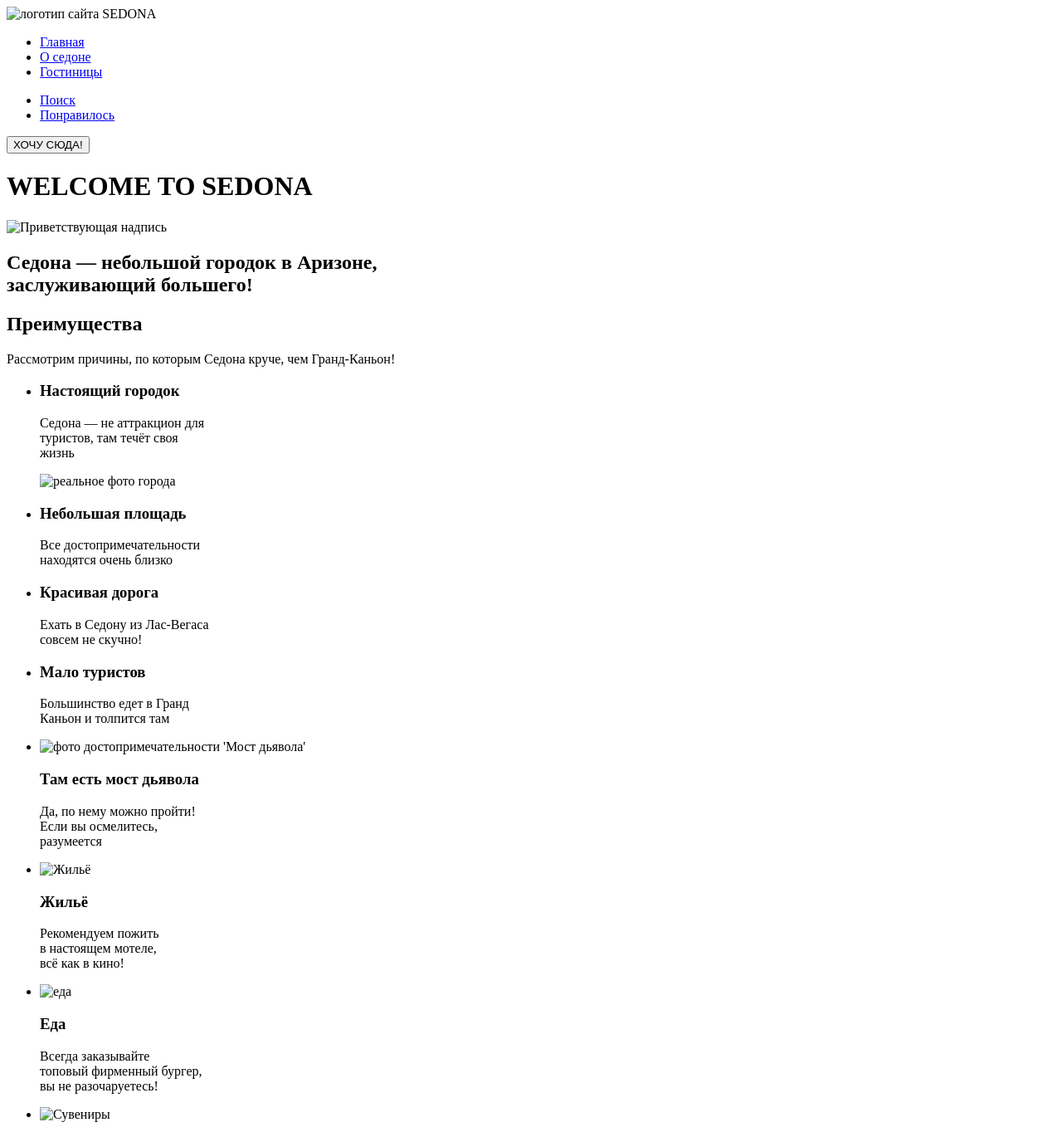
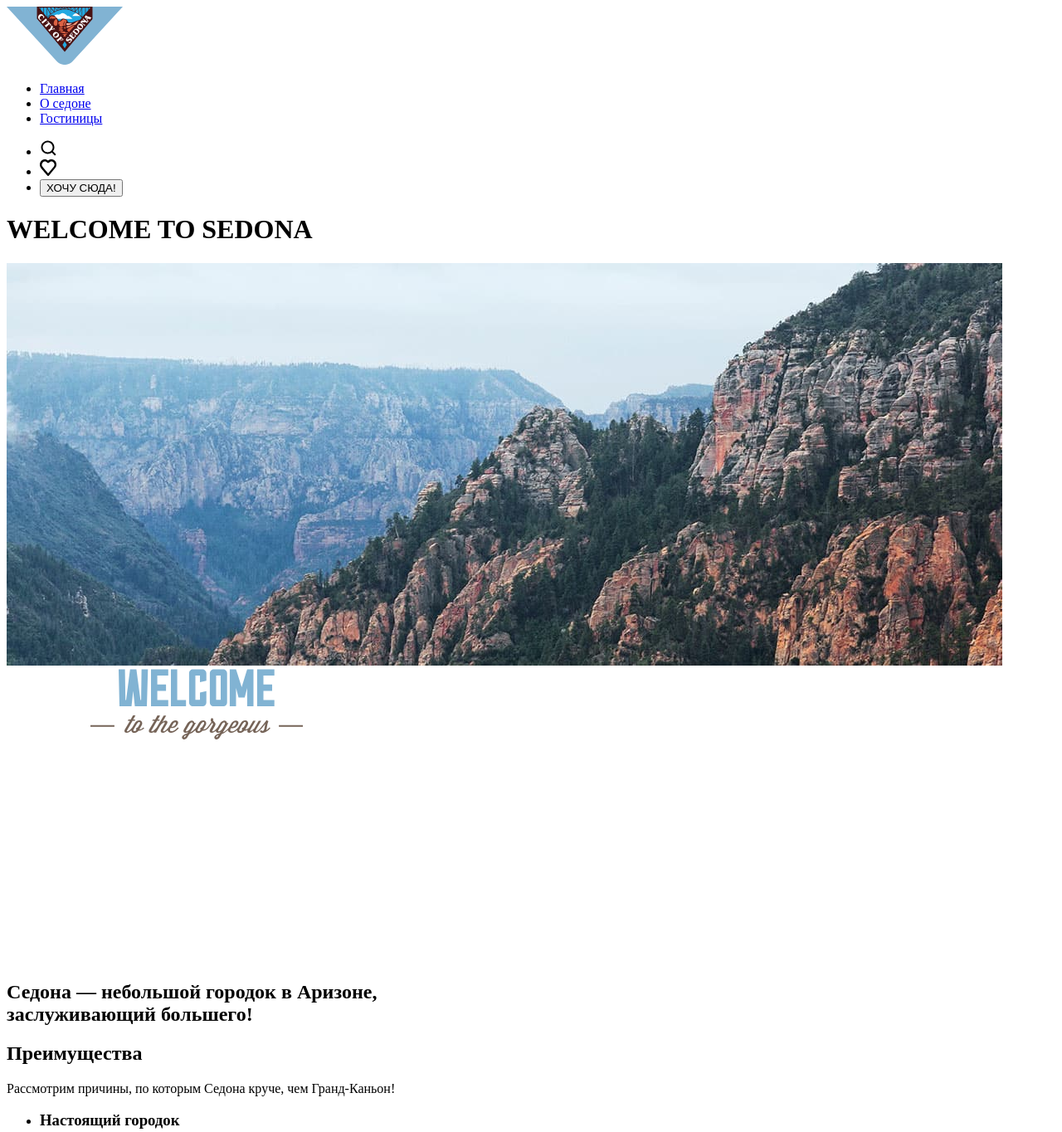
Before and after one commit to htmlacademy-htmlcss/1894105-sedona-35, a plain HTML site: page index.html in a window 1280 px wide. Shown: the top 1364 px of the page at 83% size. Drawn offline with Linux system fonts and the light colour scheme.

Commit message:
Графика для всех страниц

```diff
--- a/index.html
+++ b/index.html
@@ -8,7 +8,7 @@
     <header class="main-header">
       <nav class="navigation">
         <a>
-        <img src="header-logo" alt="логотип сайта SEDONA">
+        <img src="img/logo.svg" width="140" height="70" alt="логотип сайта SEDONA">
         </a>
         <ul class="nav-list">
           <li class="nav-item">
@@ -22,26 +22,33 @@
           </li>
         </ul>
 
-        <ul class="nav-list nav-user">
-          <li class="nav-item">
+        <ul>
+          <li>
             <a class="header-nav-link" href="#">
-              <span class="visually-hidden">Поиск</span>
+              <img src="img/search.svg" width="20" height="20" alt="поиск">
             </a>
           </li>
-          <li class="nav-item">
+
+          <li>
             <a class="header-nav-link" href="#">
-              <span class="visually-hidden">Понравилось</span>
+              <img src="img/Vector.svg" alt="Понравилось" width="20" height="20">
             </a>
           </li>
-        </ul>
+
+          <li>
         <a class="header-nav-link" href="#">
           <button class="button">ХОЧУ СЮДА!</button>
-        </a>
+          </a>
+          </li>
+        </ul>
+
       </nav>
     </header>
     <main class="main-index">
       <h1 class="visually-hidden">WELCOME TO SEDONA</h1>
-      <img class="logo"src="" alt="Приветствующая надпись">
+      <img src="img/index-background.jpg" width="
+      1200" height="485" alt="Фон приветствующей надписи">
+      <img src="img/welcome.svg" width="458" height="352" alt="Приветствующая надпись">
       <section class="main-1">
         <h2 class="main-sedona">Седона — небольшой городок в Аризоне,
         <br>заслуживающий большего!</h2>
@@ -57,7 +64,7 @@
             <p class="advantages-description">Седона — не аттракцион для
               <br>туристов, там течёт своя
               <br>жизнь</p>
-              <img class="city" src="#" alt="реальное фото города">
+              <img class="city" src="img/photo-1.jpg" width="800" height="384" alt="реальное фото города">
           </li>
 
           <li class="advantages-item">
@@ -82,7 +89,7 @@
           </li>
 
           <li class="advantages-item">
-            <img class="mount" src="#" alt="фото достопримечательности 'Мост дьявола'">
+            <img class="mount" src="img/photo-2.jpg" width="800" height="384" alt="фото достопримечательности 'Мост дьявола'">
             <h3 class="advantages-title">Там есть
               мост дьявола</h3>
             <p class="advantages-description">Да, по нему можно пройти!
@@ -91,7 +98,7 @@
           </li>
 
           <li class="advantages-item">
-            <img class="home" src="#" alt="Жильё">
+            <img class="home" src="img/house.svg" width="75" height="72" alt="Жильё">
             <h3 class="advantages-title">Жильё</h3>
             <p class="advantages-description">Рекомендуем пожить
               <br>в настоящем мотеле,
@@ -99,7 +106,7 @@
           </li>
 
           <li class="advantages-item">
-            <img class="eat" src="#" alt="еда">
+            <img class="eat" src="img/food.svg" width="74" height="70" alt="еда">
             <h3 class="advantages-title">Еда</h3>
             <p class="advantages-description">Всегда заказывайте
               <br>топовый фирменный бургер,
@@ -107,7 +114,7 @@
           </li>
 
           <li class="advantages-item">
-            <img class="Souvenirs" src="#" alt="Сувениры">
+            <img class="Souvenirs" src="img/gift.svg" width="64" height="76" alt="Сувениры">
             <h3 class="advantages-title">Сувениры</h3>
             <p class="advantages-description">Не только китайского,
               <br>но и настоящего местного
@@ -141,26 +148,26 @@
 
           <li class= "footer-navigation">
             <a href="https://vk.com/htmlacademy">
-              <img src="" class="footer-logo-vk" alt="Логотип HTML-vk">
+              <img src="img/vk.svg" class="footer-logo-vk" width="24" height="14" alt="Логотип HTML-vk">
             </a>
           </li>
 
           <li class= "footer-navigation">
             <a href="https://t.me/htmlacademy ">
-              <img src="" class="footer-logo-telegram" alt="Логотип HTML-telegram">
+              <img src="img/tg.svg" class="footer-logo-telegram" width="18" height="15.1" alt="Логотип HTML-telegram">
             </a>
           </li>
 
           <li class= "footer-navigation">
             <a href="https://www.youtube.com/user/htmlacademyru">
-              <img src="" class="footer-logo-youtube" alt="Логотип HTML-youtube">
+              <img src="img/youtube.svg" width="22" height="17" class="footer-logo-youtube" alt="Логотип HTML-youtube">
             </a>
           </li>
           </ul>
 
             <a class="contacts-phone" href="tel:+7 (812) 812-12-12">+7 (812) 812-12-12</a>
             <a href="https://htmlacademy.ru/">
-              <img src="" class="footer-logo-academy" alt="Логотип HTML-Академии">
+              <img src="img/HTML Academy.svg" width="114.9" height="32.9" class="footer-logo-academy" alt="Логотип HTML-Академии">
             </a>
     </footer>
   </body>
```
Also changed, not shown: catalog.html (+1 -1 lines), img/HTML Academy.svg (added), img/Vector.svg (added), img/food.svg (added), img/gift.svg (added), img/house.svg (added), img/index-background.jpg (added), img/logo.svg (added), img/photo-1.jpg (added), img/photo-2.jpg (added), img/search.svg (added), img/tg.svg (added), img/vk.svg (added), img/welcome.svg (added), 2 more files.
